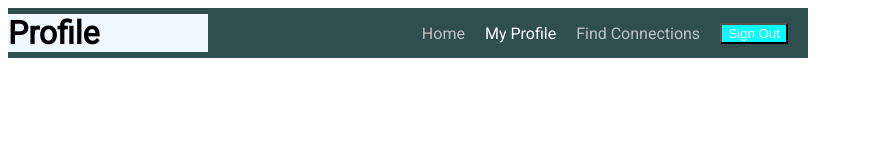
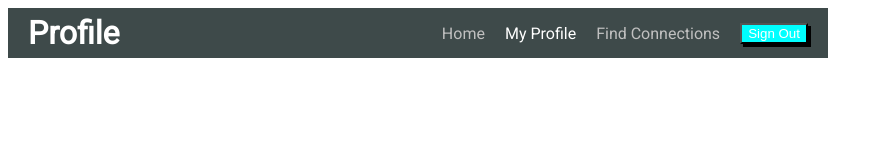
Before and after one commit to Jbbonura/Web_Fundamentals, a plain HTML site: page Flex_Navbar/index.html in a window 1280 px wide. Shown: the whole page, without its empty margins (0-883 px from the left). Drawn offline with Linux system fonts and the light colour scheme.

Commit message:
Finihsed Flex_Navbar

```diff
--- a/Flex_Navbar/style.css
+++ b/Flex_Navbar/style.css
@@ -6,13 +6,14 @@
     justify-content: space-between;
     width: 800px;
     height: 50px;
-    background-color:darkslategray;
+    background-color:rgb(62, 74, 74);
+    padding-left: 20px;
 }
 
 .nav-title {
     font-family: 'Roboto', sans-serif;
+    color: white;
     width: 200px;
-    background-color: aliceblue;
 }
 .nav-links {
     display: flex;
@@ -38,4 +39,5 @@ li {
 .btn {
     color: white;
     background-color: aqua;
+    box-shadow: 3px 3px black;
 }
```
